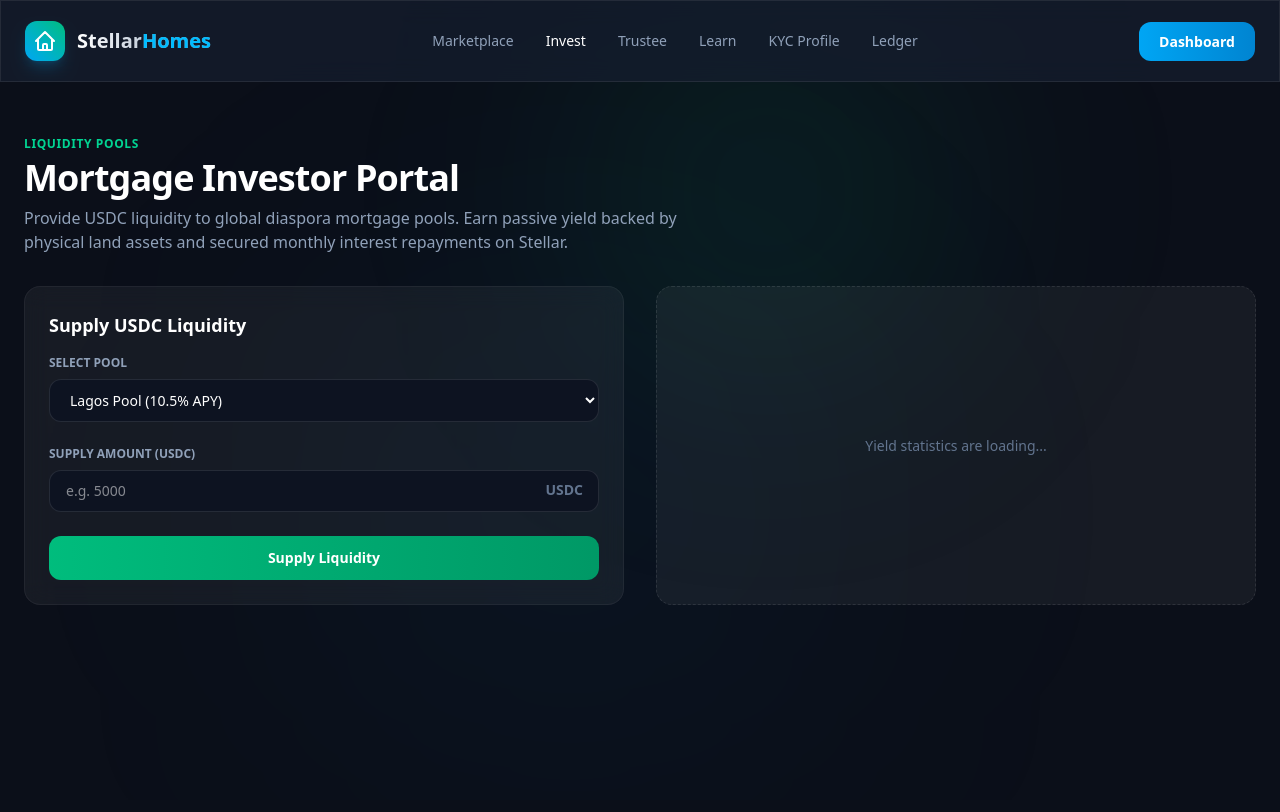
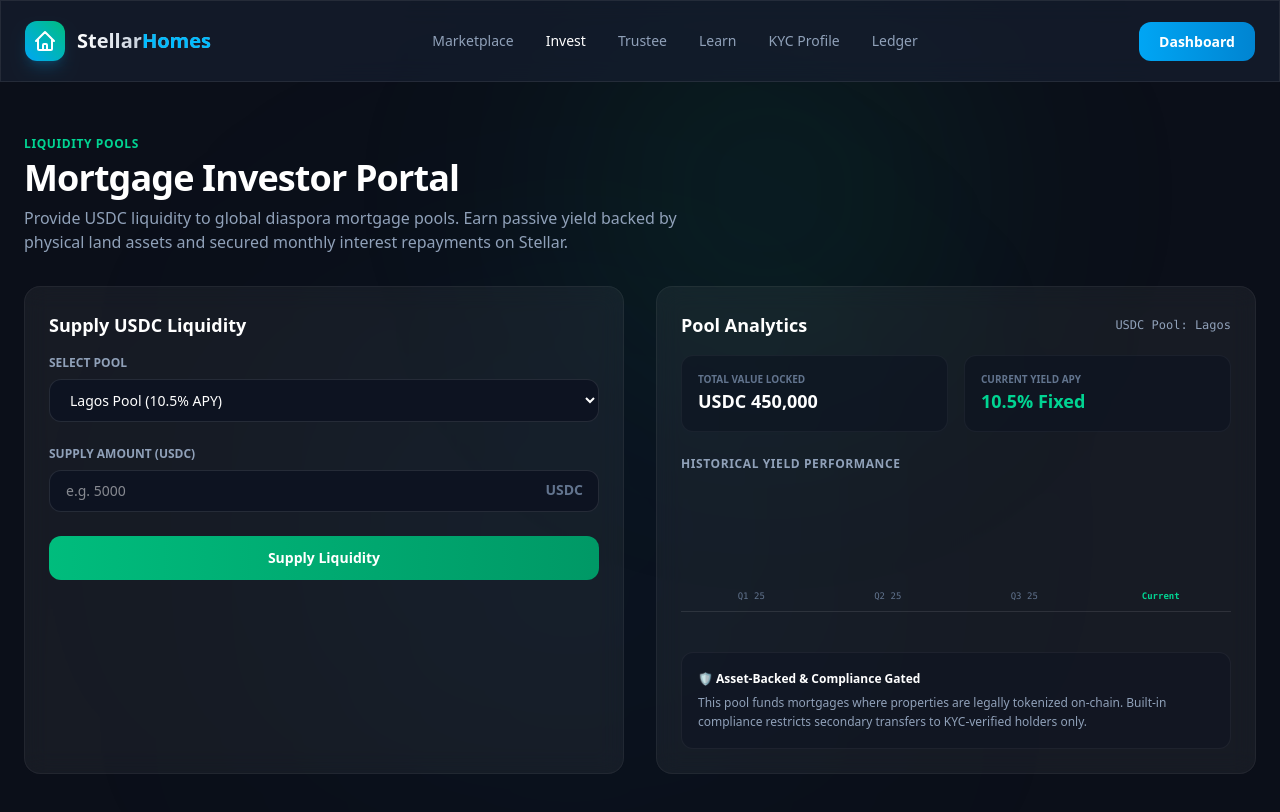
Before and after one commit to NeonsLabs/stellar-homes-frontend, a Next.js app: page /invest in a window 1280 px wide. Shown: the top 812 px of the page. Built offline with nearby package versions, Linux system fonts and the light colour scheme.

Commit message:
feat: implement historical yield performance bar charts and pool metrics

```diff
--- a/src/app/invest/page.tsx
+++ b/src/app/invest/page.tsx
@@ -154,9 +154,52 @@ export default function InvestPage() {
             )}
           </div>
 
-          {/* Right Column: Pool Charts Placeholder (Commit 9) */}
-          <div className="min-h-[300px] flex items-center justify-center border border-dashed border-white/10 rounded-2xl bg-white/5">
-            <p className="text-slate-500 text-sm">Yield statistics are loading...</p>
+          {/* Right Column: Pool Charts (Commit 9) */}
+          <div className="rounded-2xl border border-white/5 bg-white/5 backdrop-blur-md p-6 space-y-6 flex flex-col justify-between">
+            <div>
+              <div className="flex items-center justify-between mb-4">
+                <h3 className="text-lg font-bold text-white">Pool Analytics</h3>
+                <span className="text-xs text-slate-400 font-mono">USDC Pool: {selectedPool}</span>
+              </div>
+
+              <div className="grid grid-cols-2 gap-4 mb-6">
+                <div className="p-4 bg-[#0d1321]/60 border border-white/5 rounded-xl">
+                  <span className="block text-[10px] text-slate-500 uppercase font-bold">Total Value Locked</span>
+                  <span className="text-lg font-bold text-white">USDC {currentPool.tvl.toLocaleString()}</span>
+                </div>
+                <div className="p-4 bg-[#0d1321]/60 border border-white/5 rounded-xl">
+                  <span className="block text-[10px] text-slate-500 uppercase font-bold">Current Yield APY</span>
+                  <span className="text-lg font-bold text-emerald-400">{currentPool.apy}% Fixed</span>
+                </div>
+              </div>
+
+              <h4 className="text-xs font-bold text-slate-400 uppercase tracking-wider mb-3">Historical Yield Performance</h4>
+
+              {/* Premium Bar Chart Simulation */}
+              <div className="h-32 flex items-end gap-3 px-2 border-b border-white/10 pb-2 mb-4">
+                <div className="flex-1 flex flex-col items-center gap-2">
+                  <div className="w-full bg-emerald-500/20 hover:bg-emerald-500/30 rounded-t h-[40%] transition-all"></div>
+                  <span className="text-[9px] text-slate-500 font-mono">Q1 25</span>
+                </div>
+                <div className="flex-1 flex flex-col items-center gap-2">
+                  <div className="w-full bg-emerald-500/30 hover:bg-emerald-500/40 rounded-t h-[60%] transition-all"></div>
+                  <span className="text-[9px] text-slate-500 font-mono">Q2 25</span>
+                </div>
+                <div className="flex-1 flex flex-col items-center gap-2">
+                  <div className="w-full bg-emerald-500/40 hover:bg-emerald-500/50 rounded-t h-[75%] transition-all"></div>
+                  <span className="text-[9px] text-slate-500 font-mono">Q3 25</span>
+                </div>
+                <div className="flex-1 flex flex-col items-center gap-2">
+                  <div className="w-full bg-gradient-to-t from-emerald-500 to-emerald-400 rounded-t h-[90%] transition-all shadow-lg shadow-emerald-500/10"></div>
+                  <span className="text-[9px] text-emerald-400 font-bold font-mono">Current</span>
+                </div>
+              </div>
+            </div>
+
+            <div className="p-4 rounded-xl border border-white/5 bg-[#0d1321]/40 text-xs text-slate-400 leading-relaxed">
+              <span className="font-bold text-white block mb-1">🛡️ Asset-Backed & Compliance Gated</span>
+              This pool funds mortgages where properties are legally tokenized on-chain. Built-in compliance restricts secondary transfers to KYC-verified holders only.
+            </div>
           </div>
         </div>
       </main>
```
